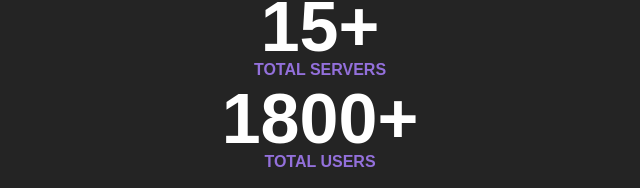
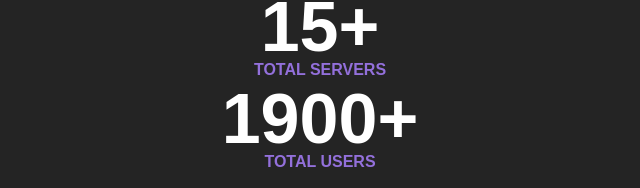
Before and after one commit to NicoV1337/NicoV1337.github.io, a plain HTML site: page index.html in a window 1280 px wide. Shown: the part 763-951 px from the top of the page, 320-960 px from the left. Drawn offline with Linux system fonts and the light colour scheme.

Commit message:
Update index.html

```diff
--- a/index.html
+++ b/index.html
@@ -38,7 +38,7 @@
             <h1 class = "text" style="font-size: 70px;"><strong>15+</strong></h1>
             <h4 style="color: rgb(147,112,219);margin-top: -6px;">TOTAL SERVERS</h4>
 
-            <h1 class="text" style="font-size: 70px;"><strong>1800+</strong></h1>
+            <h1 class="text" style="font-size: 70px;"><strong>1900+</strong></h1>
             <h4 style="color: rgb(147,112,219);margin-top: -6px;margin-bottom:20px;">TOTAL USERS</h4>
 
             <h3 class = "text" style="margin-bottom: 10px;font-size: 30;">FEATURED SERVERS USING SCORCH</h3>
```
